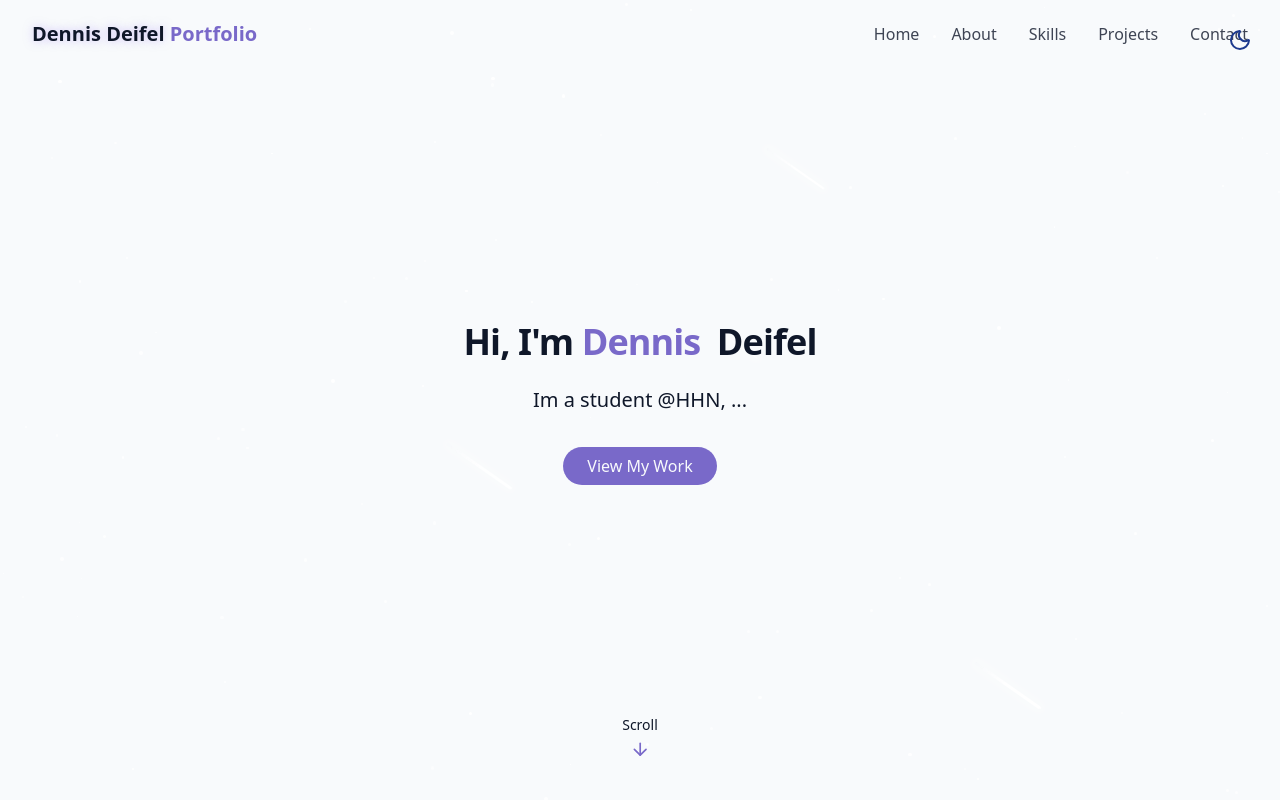
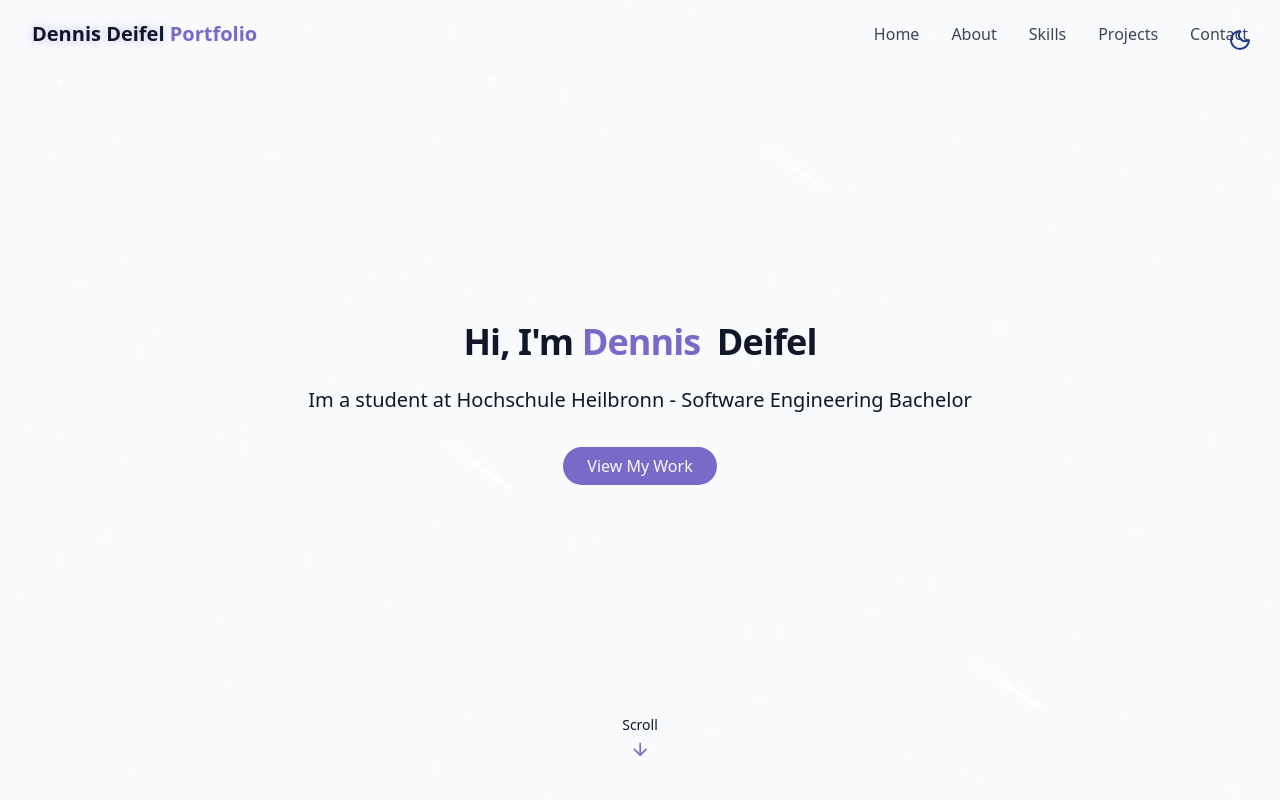
Before and after one commit to Dennisdude/MyPortfolio, a React (Vite) app: page / in a window 1280 px wide. Shown: the top 800 px of the page. Built offline with nearby package versions, Linux system fonts and the light colour scheme.

Commit message:
Update HeroSection component with full description of education

```diff
--- a/src/components/HeroSection.jsx
+++ b/src/components/HeroSection.jsx
@@ -12,7 +12,7 @@ export const HeroSection = () => {
                     </h1>
 
                     <p className="text-lg md:text-xl text-muted-foreground max-2-2xl mx-auto opacity-0 animate-fade-in-delay-3">
-                        Im a student @HHN, ...
+                        Im a student at Hochschule Heilbronn - Software Engineering Bachelor
                     </p>
 
                     <div className="pt-4 opacity-0 animate-fade-in-delay-4">
```
